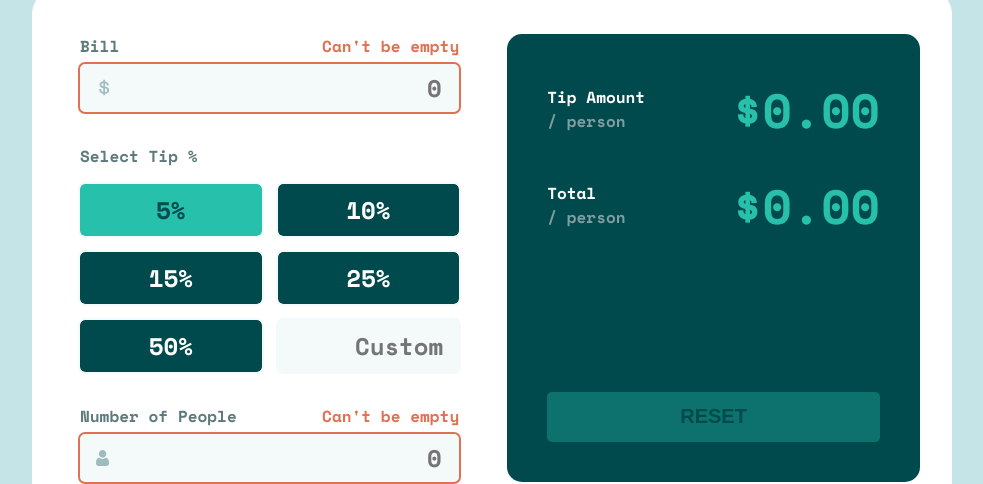
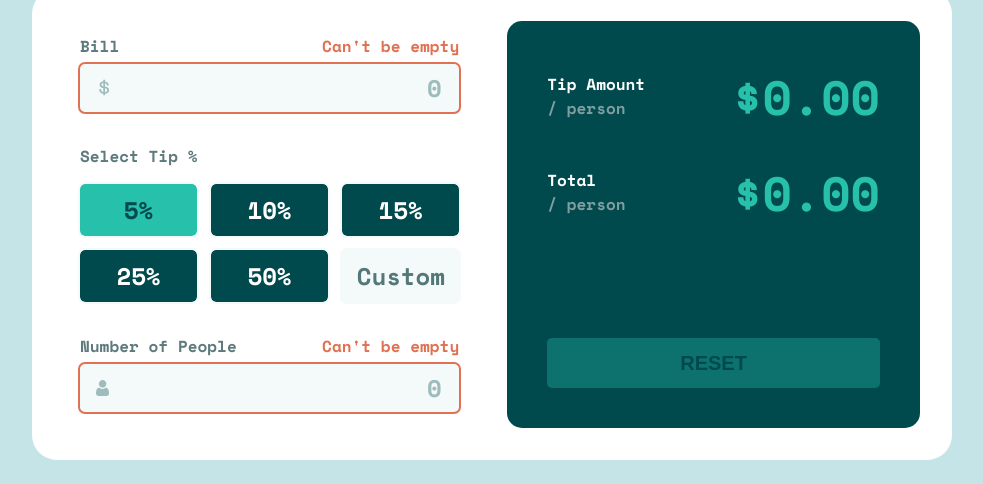
Before and after one commit to Chanawin-kmpn/tip-calculator-app, a plain HTML site: page index.html in a window 1280 px wide. Both pictures are taken after a click on the button "5%". Shown: the part 316-800 px from the top of the page, without its empty margins (148-1131 px from the left). Drawn offline with nearby package versions, Linux system fonts and the light colour scheme.

Commit message:
Update script.js and style.css
Update comment to explain in script.js and update grid in percentage selection

```diff
--- a/script.js
+++ b/script.js
@@ -6,49 +6,56 @@ document.addEventListener('DOMContentLoaded', (e) => {
     const tipAmountElement = document.querySelector('.result-tip-amount');
     const tipTotalElement = document.querySelector('.result-total');
     const resetBtn = document.getElementById('reset-btn');
-    let selectedTipValue;
+    let selectedTipValue; //Variable to store the selected tip percentage
 
-
+    // Adding event when user typing number immediately
     billInput.addEventListener('input', () => {
         calculateTip()
-
     })
 
+    // Looping for adding eventlistener when user click percentage
     tipSelected.forEach(tip => {
         tip.addEventListener('click', () => {
             calculateTip()
+            // Variable to store the value from percent button and custom percent
             const tipValue = parseInt(tip.value);
             const tipCustomElement = document.getElementById('tip-custom');
 
+            //Looping for set attribute of tipSelected to false when the other is selected
             tipSelected.forEach(element => {
                 element.setAttribute('aria-selected', 'false');
             });
 
+            //Setting attribute of tipSelected to true when tipSelected was clicked
             tip.setAttribute('aria-selected', 'true')
 
+            //Setting selectedTipValue to store tipValue when tipSelected attribute is true and using a new event call input
             if (tip.getAttribute('aria-selected') === 'true') {
-                selectedTipValue = tipValue
+                selectedTipValue = tipValue;
+                billInput.dispatchEvent(new Event('input'));
             }
 
+            //Setting selectedTipValue to store tipValue when tipCustomElement attribute is true using a new event call input
             if (tipCustomElement.getAttribute('aria-selected') === 'true') {
                 tipCustomElement.addEventListener('input', () => {
                     selectedTipValue = tipCustomElement.value;
                     billInput.dispatchEvent(new Event('input'));
                 })
-            } else {
-                billInput.dispatchEvent(new Event('input'));
             }
         })
     })
 
+    // Adding event when user typing number immediately
     peopleInput.addEventListener('input', () => {
         calculateTip();
     })
 
+    // Create function calculateTip to contain calculate function
     function calculateTip() {
         const billValue = parseFloat(billInput.value);
         const peopleValue = parseInt(peopleInput.value);
 
+        //If billValue equal 0 or billValue is not a number then add the error class to billInput parent element
         if (billValue === 0 || isNaN(billValue)) {
             billInput.parentElement.classList.add('error');
             billInput.previousElementSibling.setAttribute('data-error', "Can’t be zero")
@@ -70,7 +77,8 @@ document.addEventListener('DOMContentLoaded', (e) => {
             peopleInput.parentElement.classList.remove('error');
         }
 
-        if(billValue === 0 || isNaN(billValue) || peopleValue === 0 || isNaN(peopleValue)) {
+        //
+        if (billValue === 0 || isNaN(billValue) || peopleValue === 0 || isNaN(peopleValue)) {
             resetBtn.parentElement.setAttribute('data-empty', 'false');
         } else {
             resetBtn.parentElement.setAttribute('data-empty', 'true');
@@ -79,14 +87,14 @@ document.addEventListener('DOMContentLoaded', (e) => {
         if (billValue !== 0 && peopleValue !== 0) {
             const tipAmount = ((billValue * selectedTipValue) / 100) / peopleValue;
             const tipTotal = ((billValue / peopleValue) + tipAmount);
-            // resetBtn.parentElement.setAttribute('data-empty', 'true');
 
-            if (isNaN(tipAmount) || tipAmount === Infinity) {
+            if (!(isNaN(tipAmount) || tipAmount === Infinity)) {
+                tipAmountElement.textContent = `$${tipAmount.toFixed(2)}`;
+                tipTotalElement.textContent = `$${tipTotal.toFixed(2)}`
+            } else {
                 tipAmountElement.textContent = `$0.00`;
                 tipTotalElement.textContent = `$0.00`;
-            } else {
-                tipAmountElement.textContent = `$${tipAmount.toFixed(2)}`;
-                tipTotalElement.textContent = `$${tipTotal.toFixed(2)}`
+
             }
         } else {
             tipAmountElement.textContent = `$0.00`;
@@ -94,10 +102,11 @@ document.addEventListener('DOMContentLoaded', (e) => {
         }
     }
 
+    // Handle reset button when it's gets click it will reloading web page
+
     resetBtn.addEventListener('click', () => {
         if (resetBtn.parentElement.getAttribute('data-empty') === 'true') {
             location.reload();
-
         }
     })
 })
--- a/style.css
+++ b/style.css
@@ -49,6 +49,7 @@ body {
 .wrapper {
     display: flex;
     flex-direction: column;
+    cursor: default;
 }
 
 /* Header section */
@@ -117,6 +118,16 @@ input[type="number"] {
     background-color: var(--clr-neutral-very-light-grayish-cyan);
 }
 
+input[type="number"]:not(#tip-custom)::placeholder {
+    color: var(--clr-neutral-very-dark-cyan);
+    opacity: 0.35;
+}
+
+input[type="number"]#tip-custom::placeholder {
+    color: hsla(180, 18%, 40%, 1);
+    opacity: 1;
+}
+
 input[type="number"]:not(#tip-custom) {
     padding: 0.38rem 1.09rem 0.37rem;
 }
@@ -176,6 +187,11 @@ input[type="number"]::-webkit-outer-spin-button {
     padding: 0.5rem 1rem;
 }
 
+.tip-percent:not(#tip-custom):hover {
+    color: var(--clr-neutral-very-dark-cyan);
+    background-color: hsla(173, 61%, 77%, 1);
+}
+
 .tip-percent[aria-selected="true"]:not(#tip-custom) {
     color: var(--clr-neutral-very-dark-cyan);
     background-color: var(--clr-primary-strong-cyan);
@@ -232,10 +248,12 @@ input[type="number"]::-webkit-outer-spin-button {
     margin-top: 0.75rem;
     padding: 0.7162rem 2rem;
     opacity: 0.35;
+    cursor: no-drop;
 }
 
 .result-section[data-empty="true"] #reset-btn {
     opacity: 1;
+    cursor: pointer;
 }
 
 /* Main section */
@@ -272,7 +290,22 @@ input[type="number"]::-webkit-outer-spin-button {
         max-width: 23.7rem;
     }
 
+
+
     /* Input section */
+
+    /* Tip selection section */
+
+    .tip-container {
+        grid-template-columns: repeat(auto-fill, 7.31rem);
+        gap: 0.88rem;
+    }
+
+    .tip-percent {
+        padding: 0.5rem 0.88rem;
+    }
+
+    /* Tip selection section */
 
     /* Result section */
 
@@ -281,6 +314,7 @@ input[type="number"]::-webkit-outer-spin-button {
         gap: 1.56rem;
         max-width: 25.8rem;
         margin-inline: 0;
+        margin-block: -0.81rem -1rem;
         padding: 2.5rem;
     }
 
```
